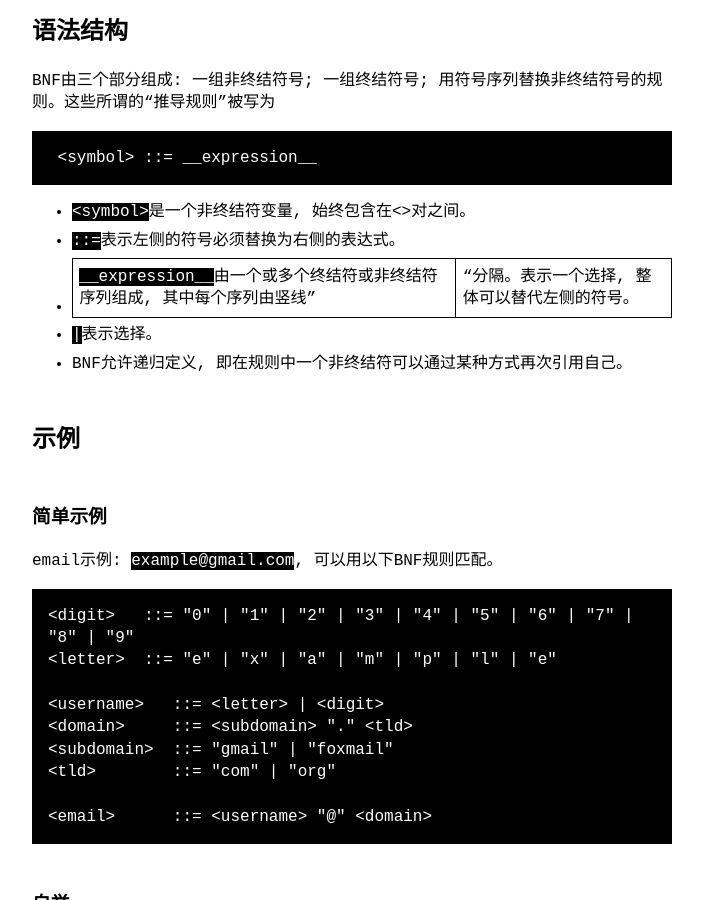
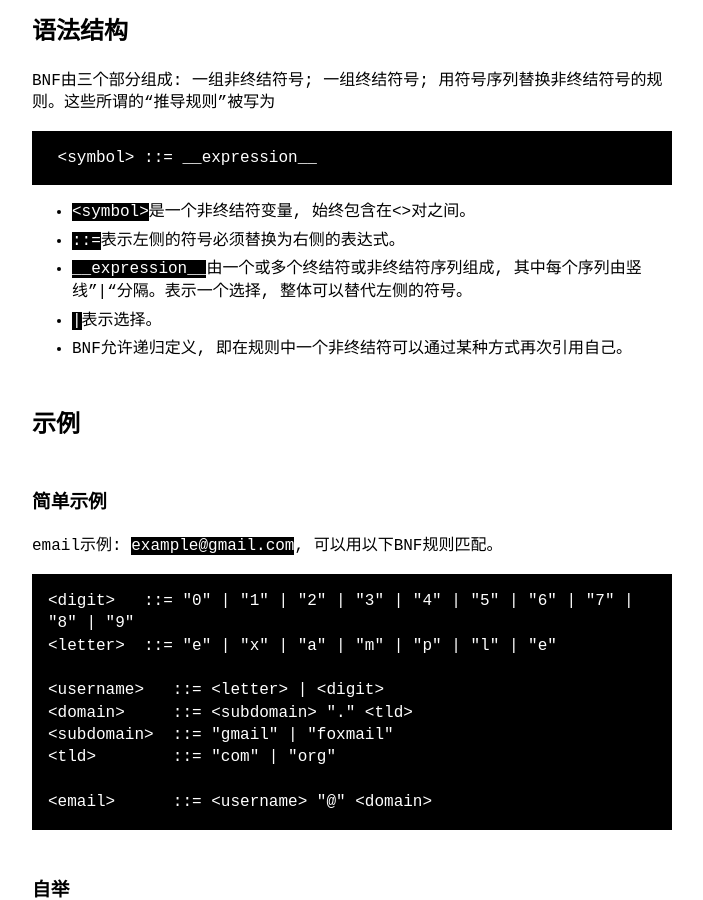
Before and after one commit to shecannotsee/shecannotsee.github.io, a Jekyll site: the page built from _posts/2024-08-19-BNF.md, in a window 1280 px wide and 900 px high, scrolled down 373 px. Shown: the whole window, without its empty margins (288-991 px from the left). Built offline with Jekyll 4.4.1, drawn with Linux system fonts in a browser that asks for light colours.

Commit message:
[docs]添加转义符号

```diff
--- a/_posts/2024-08-19-BNF.md
+++ b/_posts/2024-08-19-BNF.md
@@ -19,7 +19,7 @@ categories: blog
 
 - `<symbol>`是一个非终结符变量, 始终包含在<>对之间。
 - `::=`表示左侧的符号必须替换为右侧的表达式。
-- `__expression__`由一个或多个终结符或非终结符序列组成, 其中每个序列由竖线"|"分隔。表示一个选择, 整体可以替代左侧的符号。
+- `__expression__`由一个或多个终结符或非终结符序列组成, 其中每个序列由竖线"\|"分隔。表示一个选择, 整体可以替代左侧的符号。
 - `|`表示选择。
 - BNF允许递归定义, 即在规则中一个非终结符可以通过某种方式再次引用自己。
 
```
